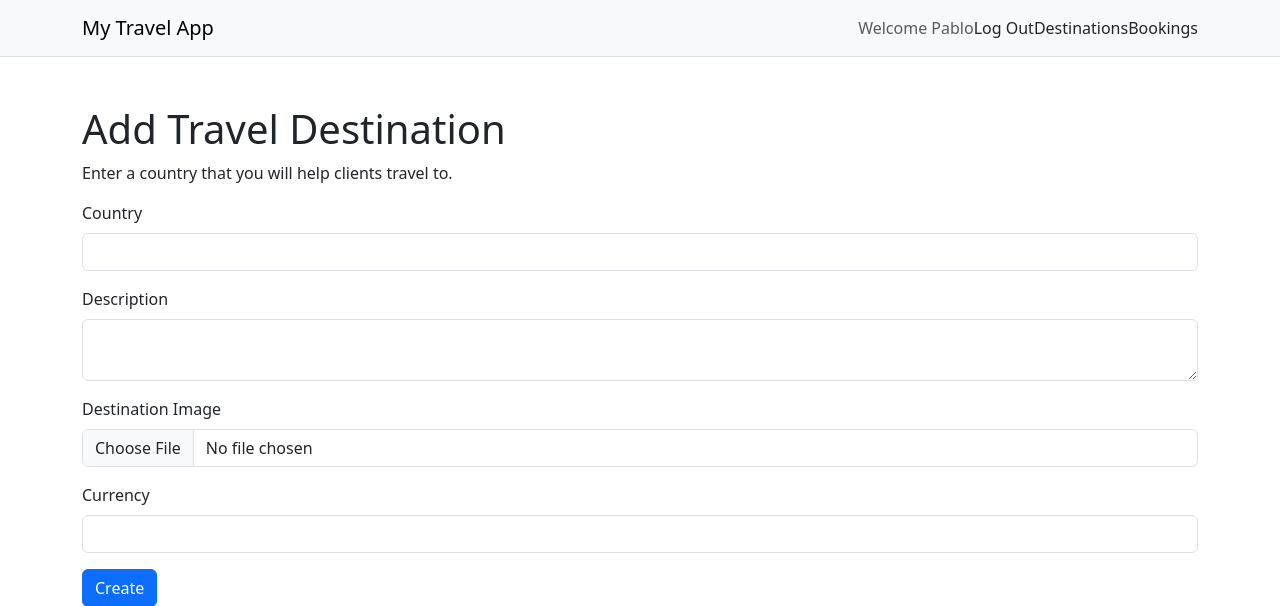
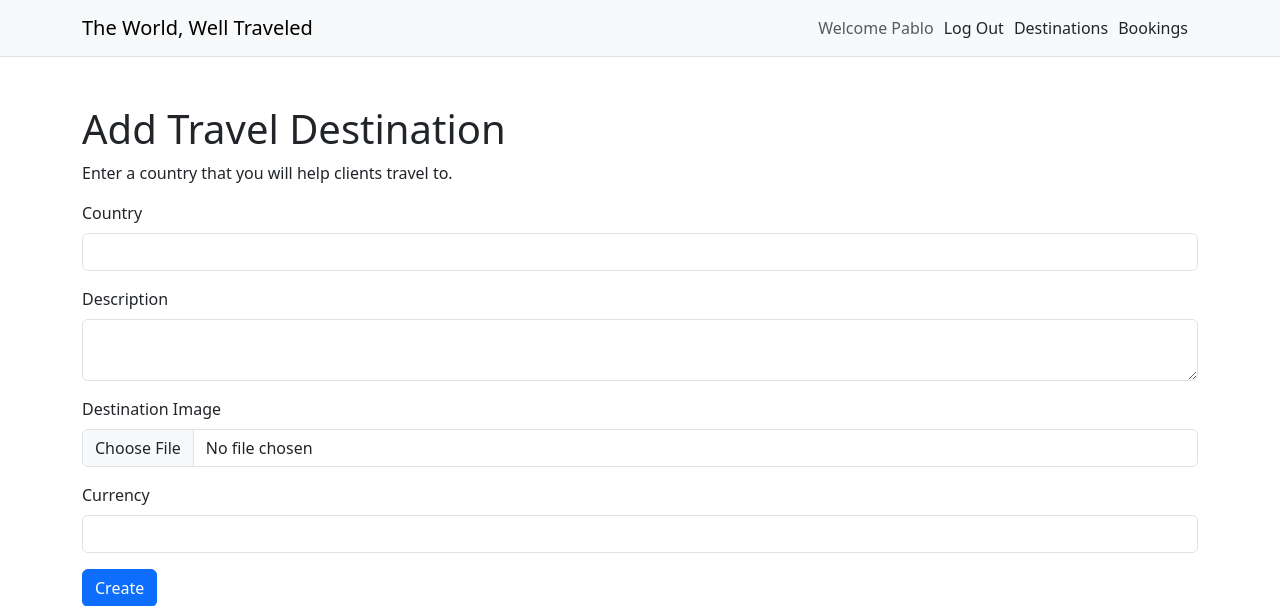
Before and after one commit to TheUnoriginalOne/Tutorial_Exercise_IAB207, a Flask app: page /destinations/create in a window 1280 px wide. Shown: the top 606 px of the page. Run offline with Flask 3, Linux system fonts and the light colour scheme; a user stored in the database is signed in; some libraries are stand-ins or nearby versions.

Commit message:
update to add spacing on nav-links, name update

```diff
--- a/travel/templates/base.html
+++ b/travel/templates/base.html
@@ -3,8 +3,13 @@
 <head>
    <meta charset="utf-8">
    <meta name="viewport" content="width=device-width, initial-scale=1">
-   <title>My Travel App</title>
+   <title>The World, Well Traveled</title>
    <link href="https://cdn.jsdelivr.net/npm/bootstrap@5.3.2/dist/css/bootstrap.min.css" rel="stylesheet" integrity="sha384-T3c6CoIi6uLrA9TneNEoa7RxnatzjcDSCmG1MXxSR1GAsXEV/Dwwykc2MPK8M2HN" crossorigin="anonymous">
+   <style>
+      .nav-link {
+         margin-right: 10px;
+      }
+   </style>
 </head>
 
 <body>
@@ -16,7 +21,7 @@
          <div class="container">
 
             <!-- Your Travel App Name or Logo -->
-            <a href="/" class="navbar-brand">My Travel App</a>
+            <a href="/" class="navbar-brand">The World, Well Traveled</a>
             <button class="navbar-toggler" type="button" data-bs-toggle="collapse"
                data-bs-target="#navbarSupportedContent" aria-controls="navbarSupportedContent" aria-expanded="false"
                aria-label="Toggle navigation">
```
Also changed, not shown: 1 other file.
